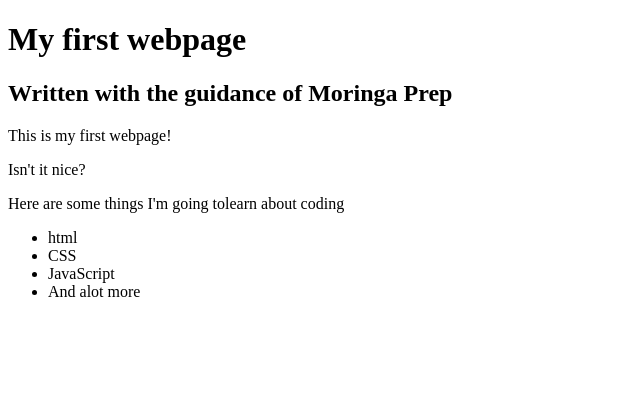
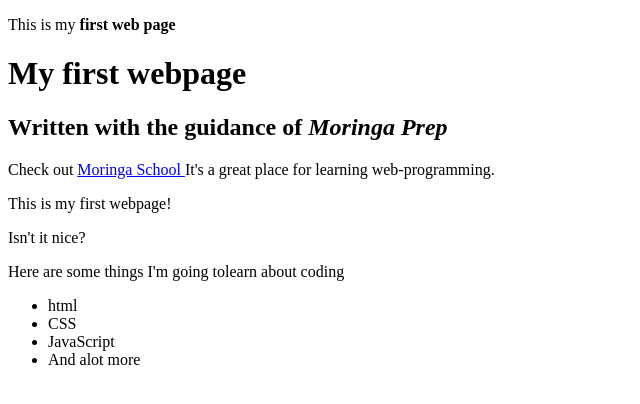
Before and after one commit to Vinge1718/my-first-webpage, a plain HTML site: page my-first-webpage.html in a window 1280 px wide. Shown: the whole page, without its empty margins (0-640 px from the left). Drawn offline with Linux system fonts and the light colour scheme.

Commit message:
add a link in the page pointing to moringa as an inline element example

```diff
--- a/my-first-webpage.html
+++ b/my-first-webpage.html
@@ -4,8 +4,12 @@
     <title>Web page #1!</title>
   </head>
   <body>
+    <p>This is my <strong>first web page</strong></p>
     <h1>My first webpage</h1>
-    <h2>Written with the guidance of Moringa Prep</h2>
+    <h2>Written with the guidance of <em>Moringa Prep</em></h2>
+
+    <p>Check out <a href="https://www.moringaschool.com/"> Moringa School </a>
+      It's a great place for learning web-programming.</p>
 
 
     <p>This is my first webpage!</p><p>Isn't it nice?</p>
```
